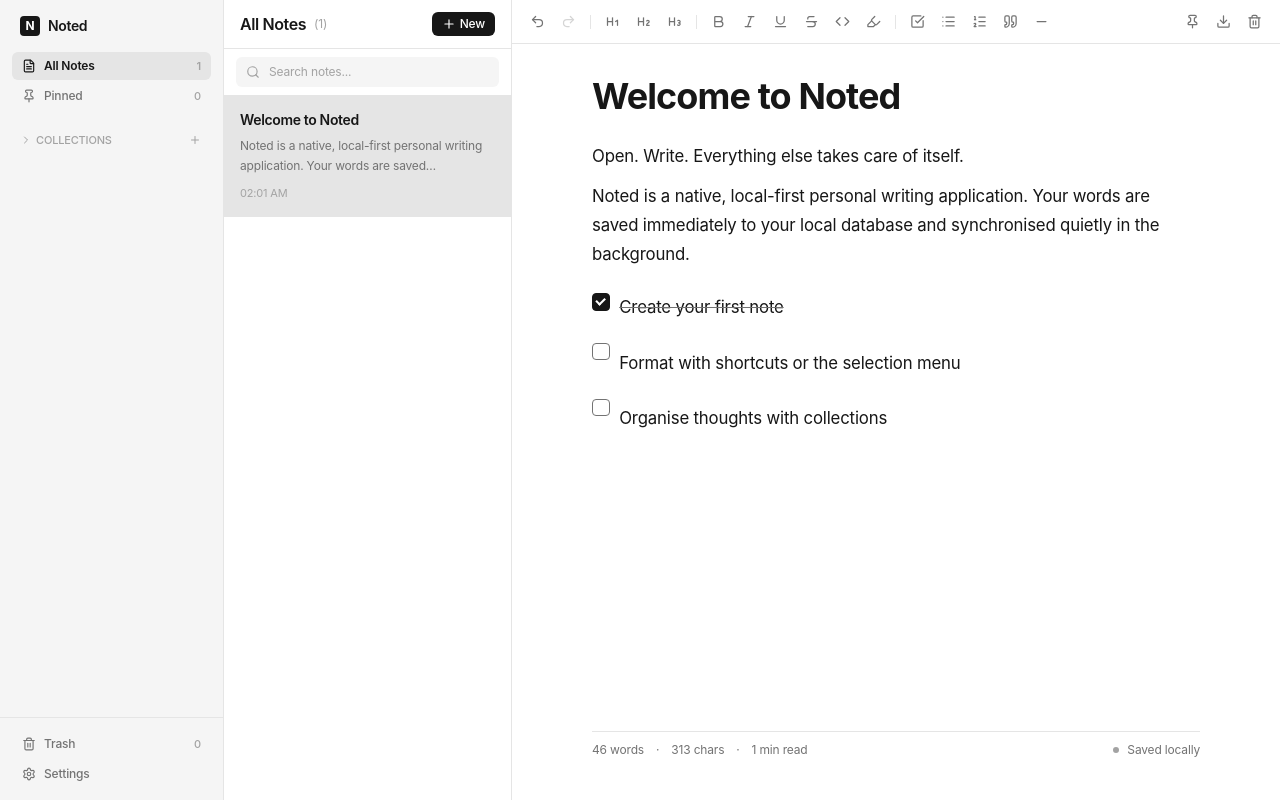
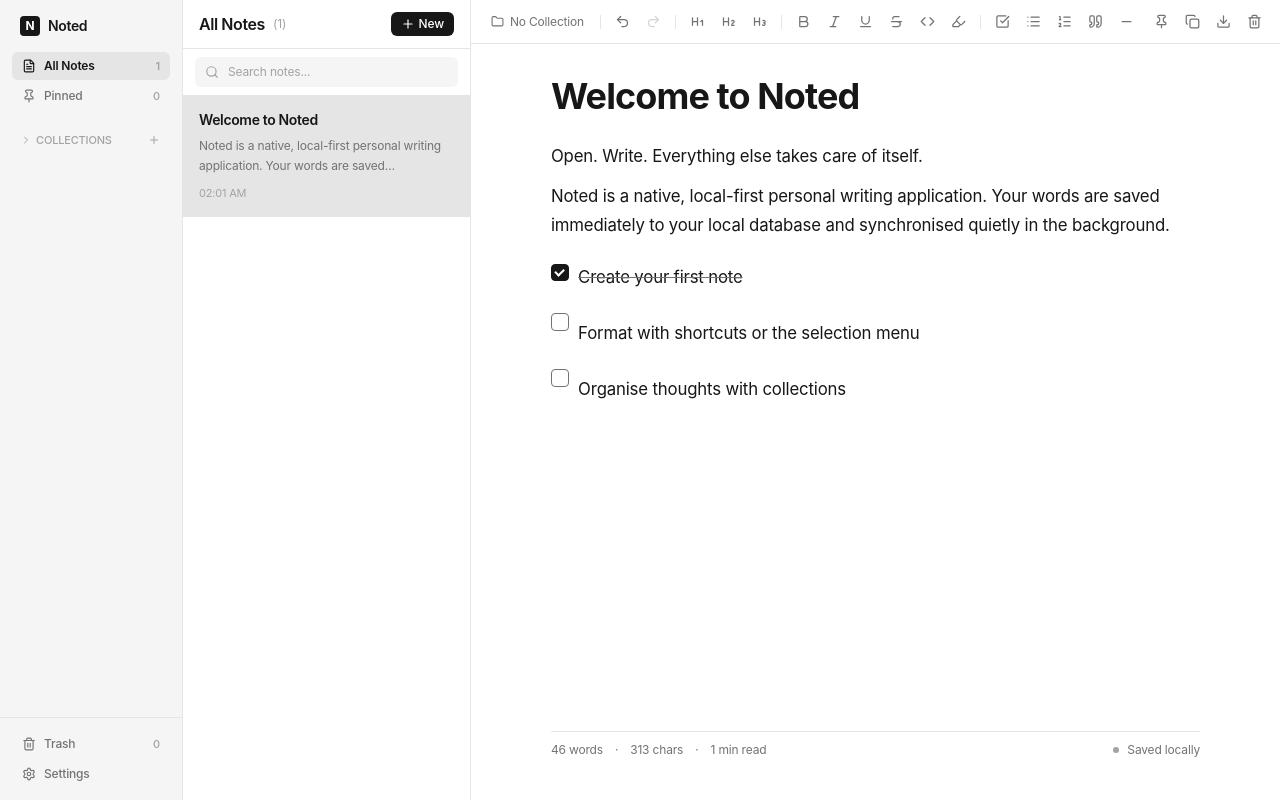
Before and after one commit to jayo14/noted, a React (Vite) app: page / in a window 1280 px wide. Both pictures are taken after a click on the button "COLLECTIONS". Built offline with nearby package versions, Linux system fonts and the light colour scheme.

Commit message:
feat: add collections management and note organization

```diff
--- a/src/App.tsx
+++ b/src/App.tsx
@@ -223,6 +223,23 @@ export function App() {
     }
   };
 
+  const handleDuplicateNote = async () => {
+    if (!selectedNoteId) return;
+    const duplicated = await noteService.duplicateNote(selectedNoteId);
+    if (duplicated) {
+      setNotes((prev) => [duplicated, ...prev]);
+      setSelectedNoteId(duplicated.id);
+    }
+  };
+
+  const handleMoveCurrentNoteToCollection = async (collectionId: string | null) => {
+    if (!selectedNoteId) return;
+    const updated = await noteService.moveToCollection(selectedNoteId, collectionId);
+    if (updated) {
+      setNotes((prev) => prev.map((n) => (n.id === updated.id ? updated : n)));
+    }
+  };
+
   const handleRestoreCurrentNote = async () => {
     if (!selectedNoteId) return;
     const restored = await noteService.restoreNote(selectedNoteId);
@@ -386,8 +403,13 @@ export function App() {
                   initialTitle={currentNote.title}
                   initialContent={currentNote.content}
                   isPinned={currentNote.is_pinned}
+                  collectionId={currentNote.collection_id}
+                  collections={collections}
+                  onSelectCollection={handleMoveCurrentNoteToCollection}
+                  onCreateCollection={handleCreateCollection}
                   onSave={handleSaveNote}
                   onTogglePin={handleTogglePin}
+                  onDuplicate={handleDuplicateNote}
                   onDelete={handleDeleteCurrentNote}
                   onExport={handleExportNote}
                   isMobile={false}
@@ -442,8 +464,13 @@ export function App() {
                   initialTitle={currentNote.title}
                   initialContent={currentNote.content}
                   isPinned={currentNote.is_pinned}
+                  collectionId={currentNote.collection_id}
+                  collections={collections}
+                  onSelectCollection={handleMoveCurrentNoteToCollection}
+                  onCreateCollection={handleCreateCollection}
                   onSave={handleSaveNote}
                   onTogglePin={handleTogglePin}
+                  onDuplicate={handleDuplicateNote}
                   onDelete={handleDeleteCurrentNote}
                   onExport={handleExportNote}
                   onBack={() => setMobileScreen("notes")}
--- /dev/null
+++ b/src/components/collections/CollectionSelector.tsx
@@ -0,0 +1,127 @@
+import React, { useState, useRef, useEffect } from "react";
+import type { Collection } from "@/types";
+import { Folder, Check, Plus, FolderMinus } from "lucide-react";
+
+interface CollectionSelectorProps {
+  collections: Collection[];
+  selectedCollectionId: string | null;
+  onSelectCollection: (collectionId: string | null) => void;
+  onCreateCollection?: (name: string) => Promise<void>;
+}
+
+export const CollectionSelector: React.FC<CollectionSelectorProps> = ({
+  collections,
+  selectedCollectionId,
+  onSelectCollection,
+  onCreateCollection,
+}) => {
+  const [isOpen, setIsOpen] = useState(false);
+  const [newColName, setNewColName] = useState("");
+  const [isCreating, setIsCreating] = useState(false);
+  const dropdownRef = useRef<HTMLDivElement>(null);
+
+  const activeCollection = collections.find((c) => c.id === selectedCollectionId);
+
+  useEffect(() => {
+    const handleClickOutside = (e: MouseEvent) => {
+      if (dropdownRef.current && !dropdownRef.current.contains(e.target as Node)) {
+        setIsOpen(false);
+        setIsCreating(false);
+      }
+    };
+    document.addEventListener("mousedown", handleClickOutside);
+    return () => document.removeEventListener("mousedown", handleClickOutside);
+  }, []);
+
+  const handleCreate = async () => {
+    if (newColName.trim() && onCreateCollection) {
+      await onCreateCollection(newColName.trim());
+      setNewColName("");
+      setIsCreating(false);
+    }
+  };
+
+  return (
+    <div className="relative inline-block" ref={dropdownRef}>
+      <button
+        onClick={() => setIsOpen(!isOpen)}
+        className="flex items-center gap-1.5 rounded-md px-2 py-1 text-xs text-[var(--text-muted)] hover:bg-[var(--bg-surface)] hover:text-[var(--text-primary)] transition-colors"
+        title="Move to collection"
+      >
+        <Folder size={13} />
+        <span className="max-w-[100px] truncate">
+          {activeCollection ? activeCollection.name : "No Collection"}
+        </span>
+      </button>
+
+      {isOpen && (
+        <div className="absolute left-0 mt-1 z-50 w-48 rounded-lg border border-[var(--border-strong)] bg-[var(--bg-surface)] p-1 shadow-lg text-xs">
+          <button
+            onClick={() => {
+              onSelectCollection(null);
+              setIsOpen(false);
+            }}
+            className="flex w-full items-center justify-between rounded px-2 py-1.5 text-left text-[var(--text-muted)] hover:bg-[var(--bg-surface-active)] hover:text-[var(--text-primary)]"
+          >
+            <div className="flex items-center gap-2">
+              <FolderMinus size={13} />
+              <span>No Collection</span>
+            </div>
+            {selectedCollectionId === null && <Check size={12} />}
+          </button>
+
+          <div className="my-1 h-px bg-[var(--border-subtle)]" />
+
+          <div className="max-h-36 overflow-y-auto">
+            {collections.map((col) => (
+              <button
+                key={col.id}
+                onClick={() => {
+                  onSelectCollection(col.id);
+                  setIsOpen(false);
+                }}
+                className="flex w-full items-center justify-between rounded px-2 py-1.5 text-left text-[var(--text-primary)] hover:bg-[var(--bg-surface-active)]"
+              >
+                <div className="flex items-center gap-2 truncate">
+                  <Folder size={13} className="flex-shrink-0" />
+                  <span className="truncate">{col.name}</span>
+                </div>
+                {selectedCollectionId === col.id && <Check size={12} />}
+              </button>
+            ))}
+          </div>
+
+          {onCreateCollection && (
+            <>
+              <div className="my-1 h-px bg-[var(--border-subtle)]" />
+              {isCreating ? (
+                <div className="flex items-center gap-1 p-1">
+                  <input
+                    type="text"
+                    placeholder="New collection..."
+                    value={newColName}
+                    onChange={(e) => setNewColName(e.target.value)}
+                    onKeyDown={(e) => {
+                      if (e.key === "Enter") handleCreate();
+                      if (e.key === "Escape") setIsCreating(false);
+                    }}
+                    autoFocus
+                    className="w-full rounded bg-[var(--bg-app)] px-2 py-1 text-xs outline-none border border-[var(--border-strong)] text-[var(--text-primary)]"
+                  />
+                </div>
+              ) : (
+                <button
+                  onClick={() => setIsCreating(true)}
+                  className="flex w-full items-center gap-1.5 rounded px-2 py-1 text-left text-[var(--text-muted)] hover:bg-[var(--bg-surface-active)] hover:text-[var(--text-primary)]"
+                >
+                  <Plus size={12} />
+                  <span>Create collection</span>
+                </button>
+              )}
+            </>
+          )}
+        </div>
+      )}
+    </div>
+  );
+};
--- a/src/components/editor/Editor.tsx
+++ b/src/components/editor/Editor.tsx
@@ -5,15 +5,20 @@ import { getEditorExtensions } from "./extensions";
 import { EditorBubbleMenu } from "./EditorBubbleMenu";
 import { FormatToolbar } from "./FormatToolbar";
 import { calculateNoteStats, extractTitleAndPreview } from "@/lib/utils";
-import type { NoteStats } from "@/types";
+import type { NoteStats, Collection } from "@/types";
 
 interface EditorProps {
   noteId: string;
   initialTitle: string;
   initialContent: JSONContent;
   isPinned?: boolean;
+  collectionId?: string | null;
+  collections?: Collection[];
+  onSelectCollection?: (colId: string | null) => void;
+  onCreateCollection?: (name: string) => Promise<void>;
   onSave: (title: string, content: JSONContent, stats: NoteStats) => void;
   onTogglePin?: () => void;
+  onDuplicate?: () => void;
   onDelete?: () => void;
   onExport?: () => void;
   onBack?: () => void;
@@ -26,8 +31,13 @@ export const Editor: React.FC<EditorProps> = ({
   initialTitle,
   initialContent,
   isPinned = false,
+  collectionId = null,
+  collections = [],
+  onSelectCollection,
+  onCreateCollection,
   onSave,
   onTogglePin,
+  onDuplicate,
   onDelete,
   onExport,
   onBack,
@@ -127,7 +137,12 @@ export const Editor: React.FC<EditorProps> = ({
       <FormatToolbar
         editor={editor}
         isPinned={isPinned}
+        collectionId={collectionId}
+        collections={collections}
+        onSelectCollection={onSelectCollection}
+        onCreateCollection={onCreateCollection}
         onTogglePin={onTogglePin}
+        onDuplicate={onDuplicate}
         onDelete={onDelete}
         onExport={onExport}
         onBack={onBack}
--- a/src/components/editor/FormatToolbar.tsx
+++ b/src/components/editor/FormatToolbar.tsx
@@ -1,5 +1,7 @@
 import React from "react";
 import type { Editor } from "@tiptap/core";
+import type { Collection } from "@/types";
+import { CollectionSelector } from "@/components/collections/CollectionSelector";
 import {
   Bold,
   Italic,
@@ -20,13 +22,19 @@ import {
   Pin,
   Trash2,
   Download,
+  Copy,
   ArrowLeft,
 } from "lucide-react";
 
 interface FormatToolbarProps {
   editor: Editor | null;
   isPinned?: boolean;
+  collectionId?: string | null;
+  collections?: Collection[];
+  onSelectCollection?: (colId: string | null) => void;
+  onCreateCollection?: (name: string) => Promise<void>;
   onTogglePin?: () => void;
+  onDuplicate?: () => void;
   onDelete?: () => void;
   onExport?: () => void;
   onBack?: () => void;
@@ -36,7 +44,12 @@ interface FormatToolbarProps {
 export const FormatToolbar: React.FC<FormatToolbarProps> = ({
   editor,
   isPinned = false,
+  collectionId = null,
+  collections = [],
+  onSelectCollection,
+  onCreateCollection,
   onTogglePin,
+  onDuplicate,
   onDelete,
   onExport,
   onBack,
@@ -56,6 +69,19 @@ export const FormatToolbar: React.FC<FormatToolbarProps> = ({
           >
             <ArrowLeft size={16} />
           </button>
+        )}
+
+        {/* Collection Selector */}
+        {onSelectCollection && (
+          <>
+            <CollectionSelector
+              collections={collections}
+              selectedCollectionId={collectionId}
+              onSelectCollection={onSelectCollection}
+              onCreateCollection={onCreateCollection}
+            />
+            <div className="mx-1 h-3.5 w-px bg-[var(--border-subtle)]" />
+          </>
         )}
 
         {/* Undo / Redo */}
@@ -267,6 +293,16 @@ export const FormatToolbar: React.FC<FormatToolbarProps> = ({
           </button>
         )}
 
+        {onDuplicate && (
+          <button
+            onClick={onDuplicate}
+            className="rounded p-1.5 text-[var(--text-muted)] hover:bg-[var(--bg-surface)] hover:text-[var(--text-primary)] transition-colors"
+            title="Duplicate note"
+          >
+            <Copy size={15} />
+          </button>
+        )}
+
         {onExport && (
           <button
             onClick={onExport}
```
